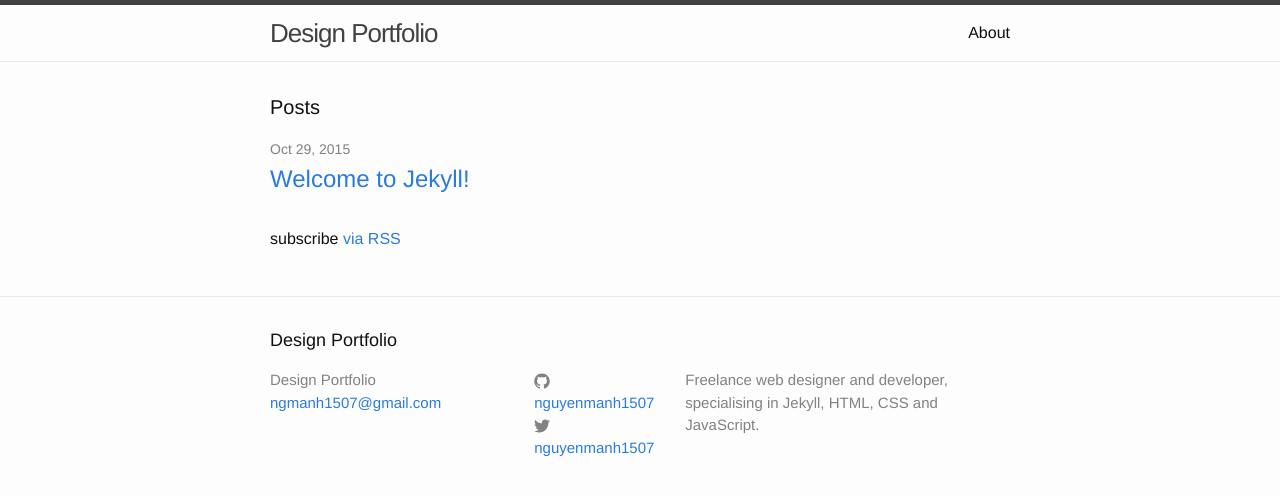
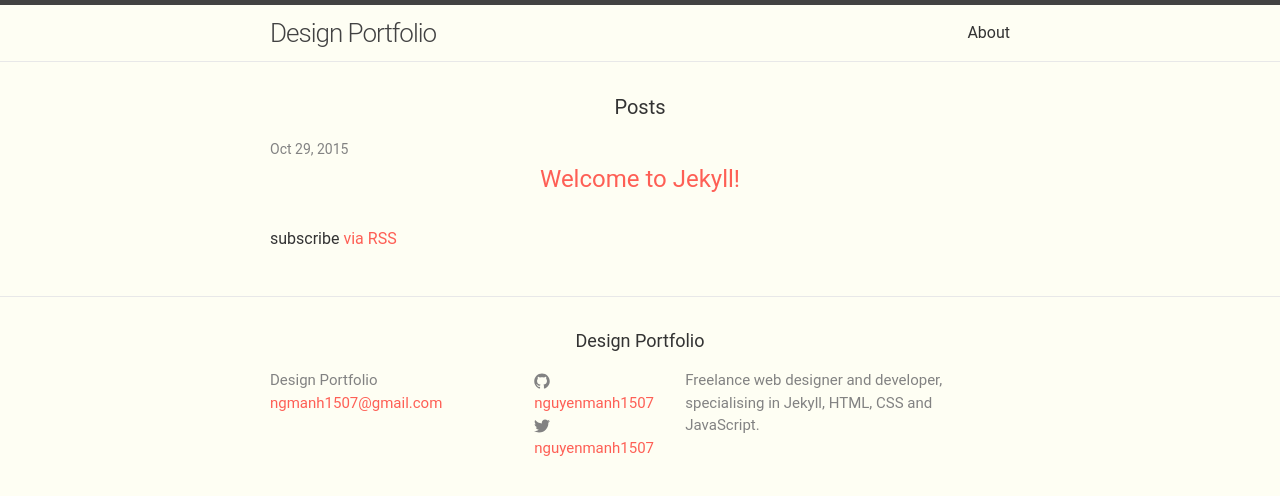
Before and after one commit to nguyenmanh1507/designer-portfolio, a Jekyll site: the page built from index.html, in a window 1280 px wide. Shown: the top 496 px of the page. Built offline with Jekyll 4.4.1, drawn with Linux system fonts in a browser that asks for light colours.

Commit message:
Add variables and default styles

```diff
--- a/_sass/_base.scss
+++ b/_sass/_base.scss
@@ -83,8 +83,32 @@ li {
  */
 h1, h2, h3, h4, h5, h6 {
     font-weight: $base-font-weight;
+    text-align: center;
 }
 
+.mega {
+    font-size: $mega-font-size;
+}
+
+h1,
+.h1 {
+    font-size: $h1-font-size;
+}
+
+h2,
+.h2 {
+    font-size: $h2-font-size;
+}
+
+h3,
+.h3 {
+    font-size: $h3-font-size;
+}
+
+h4,
+.h4 {
+    font-size: $h4-font-size;
+}
 
 
 /**
@@ -93,14 +117,10 @@ h1, h2, h3, h4, h5, h6 {
 a {
     color: $brand-color;
     text-decoration: none;
-
-    &:visited {
-        color: darken($brand-color, 15%);
-    }
+    transition: color 0.3s ease-in;
 
     &:hover {
-        color: $text-color;
-        text-decoration: underline;
+        color: $blue-color;
     }
 }
 
--- a/css/main.scss
+++ b/css/main.scss
@@ -6,17 +6,29 @@
 
 
 // Our variables
-$base-font-family: "Helvetica Neue", Helvetica, Arial, sans-serif;
+$base-font-family: "Roboto", "Helvetica Neue", Helvetica, Arial, sans-serif;
 $base-font-size:   16px;
 $base-font-weight: 400;
 $small-font-size:  $base-font-size * 0.875;
 $base-line-height: 1.5;
 
+$mega-font-size: 100px;
+$h1-font-size: 70px;
+$h2-font-size: 40px;
+$h3-font-size: 30px;
+$h4-font-size: 24px;
+
+
 $spacing-unit:     30px;
 
-$text-color:       #111;
-$background-color: #fdfdfd;
-$brand-color:      #2a7ae2;
+$text-color:       #333;
+$background-color: #fefef3;
+$brand-color:      #fe5f55;
+
+$blue-color: #92b5bd;
+$yellow-color: #ede24e;
+$red-color: #df6d59;
+$purple-color: #6b2330;
 
 $grey-color:       #828282;
 $grey-color-light: lighten($grey-color, 40%);
```
Also changed, not shown: 1 other file.
